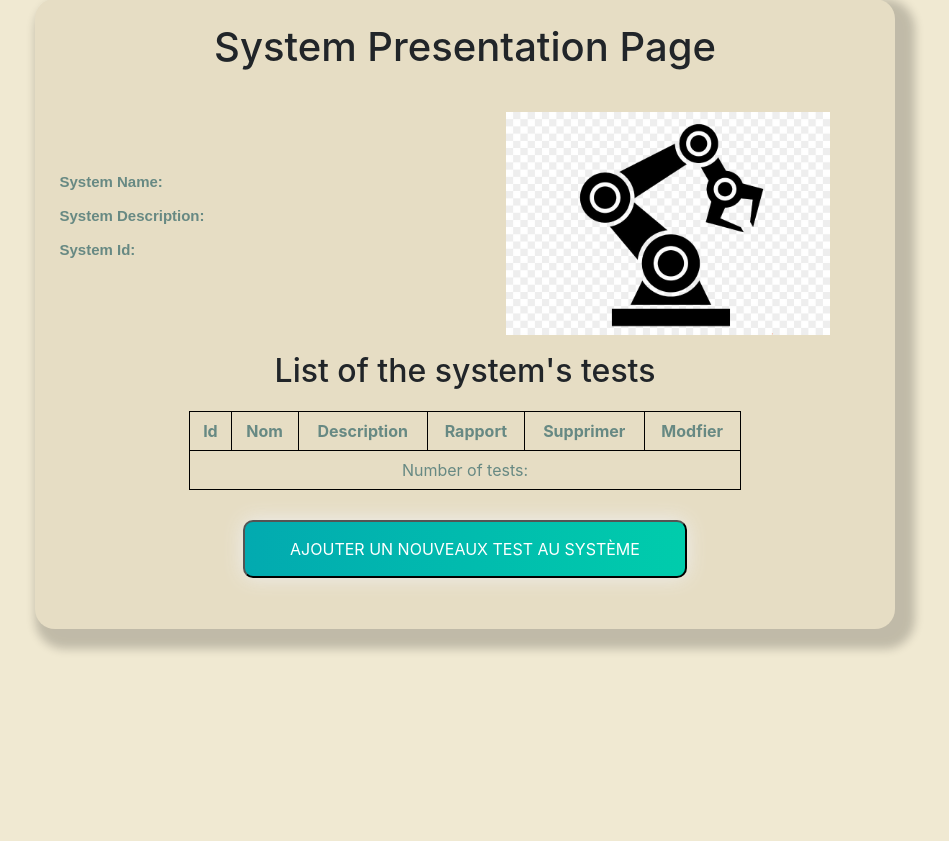
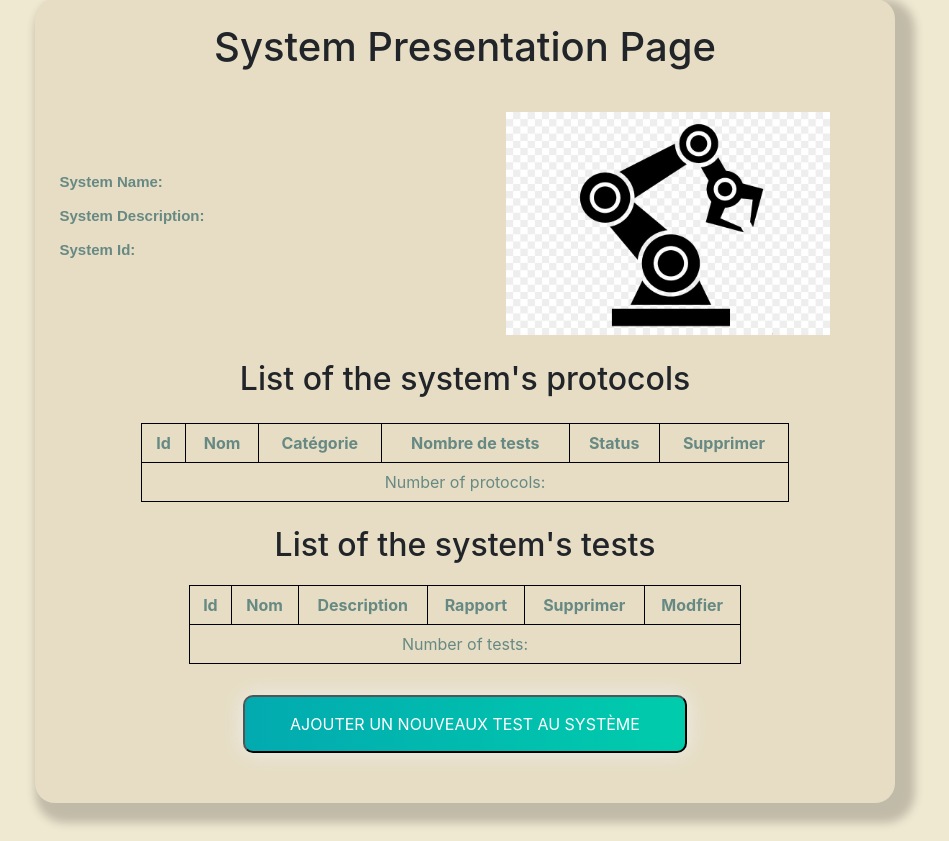
Before and after one commit to thib-info/Java-dev, a Spring app: page /systemUnitPresentation in a window 1280 px wide. Shown: the part 39-880 px from the top of the page, without its empty margins (175-1124 px from the left). Before the commit the page ends 691 px from the top, so only its background shows below. Run offline with Thymeleaf, Linux system fonts and the light colour scheme; the template is opened without the code that fills it, so the values that code supplies are empty.

Commit message:
#23 Implementation of web view

```diff
--- a/pom_parent/mantest-app/src/main/java/fr/uha/ensisa/gl/minimale/mantest_app/controller/SystemUnitController.java
+++ b/pom_parent/mantest-app/src/main/java/fr/uha/ensisa/gl/minimale/mantest_app/controller/SystemUnitController.java
@@ -27,6 +27,9 @@
 		ret.addObject("nbrTest", sus.getStoreTest().count());
 		ret.addObject("storeTest", sus.getStoreTest().getStore());
 
+		ret.addObject("storeProtocol", sus.getStoreProtocol().getStore());
+		ret.addObject("nbrProtocols", sus.getStoreProtocol().count());
+
 		return ret;
 	}
 }
--- a/pom_parent/mantest-app/src/main/webapp/WEB-INF/views/systemUnitPresentation.html
+++ b/pom_parent/mantest-app/src/main/webapp/WEB-INF/views/systemUnitPresentation.html
@@ -17,6 +17,41 @@
 				<div id="system-image-container">
 					<img class="system-image" src="../resources/medias/robotic-arm.jpg" th:src="@{/resources/medias/robotic-arm.jpg}">
 				</div>
+			</div>
+
+			<div id="container-protocol">
+				<h2>List of the system's protocols</h2>
+
+				<table id="tab-protocols">
+					<thead>
+						<tr>
+							<td>Id</td>
+							<td>Nom</td>
+							<td>Catégorie</td>
+							<td>Nombre de tests</td>
+							<td>Status</td>
+							<td>Supprimer</td>
+						</tr>
+					</thead>
+					<tbody>
+						<tr th:each="protocol: ${storeProtocol}" th:id="${'protocol_' + protocol.id}">
+							<td>[[${protocol.id}]]</td>
+							<td>[[${protocol.getTitle()}]]</td>
+							<td>[[${protocol.category}]]</td>
+							<td>[[${protocol.nbrTest}]]</td>
+							<td th:switch="${protocol.status}">
+								<span th:case="'0'">Pas encore effectué</span>
+								<span th:case="'1'">Effectué avec succès</span>
+								<span th:case="'2'">Echoué lors de l'execution</span>
+							</td>
+							<td class="delete-test"><img src="../resources/medias/cross.png" th:src="@{/resources/medias/cross.png}" border=5 height=35 width=35></td>
+					</tbody>
+					<tfoot>
+						<tr>
+							<td colspan="6">Number of protocols: [[${nbrProtocols}]]</td>
+						</tr>
+					</tfoot>
+				</table>
 			</div>
 
 			<div id="container-test">
--- a/pom_parent/mantest-app/src/main/webapp/resources/style.css
+++ b/pom_parent/mantest-app/src/main/webapp/resources/style.css
@@ -110,3 +110,7 @@
 	color: #fff;
 	text-decoration: none;
 }
+
+#container-protocol{
+	margin-top:  3%;
+}
--- a/pom_parent/mantest-dao-mem/src/main/java/fr/uha/ensisa/gl/gl2122_minimale_project/mantest_dao/Dao_mem/SystemDaoMem.java
+++ b/pom_parent/mantest-dao-mem/src/main/java/fr/uha/ensisa/gl/gl2122_minimale_project/mantest_dao/Dao_mem/SystemDaoMem.java
@@ -16,6 +16,7 @@
         setId(0);
 
         this.storeTest = new StoreDaoMem<TestDao>();
+        this.storeProtocol = new StoreDaoMem<ProtocolDao>();
     }
 
     public SystemDaoMem(String title, String description, long id) {
@@ -24,6 +25,7 @@
         setId(id);
 
         this.storeTest = new StoreDaoMem<TestDao>();
+        this.storeProtocol = new StoreDaoMem<ProtocolDao>();
     }
 
 	@Override
--- a/pom_parent/mantest-model/src/main/java/fr/uha/ensisa/gl/gl2122_minimale_project/mantest/Dao/DaoFactory.java
+++ b/pom_parent/mantest-model/src/main/java/fr/uha/ensisa/gl/gl2122_minimale_project/mantest/Dao/DaoFactory.java
@@ -6,5 +6,5 @@
 
     public void initTest(SystemDao sut);
     public void initSystem();
-    public void initProtocol();
+    public void initProtocol(SystemDao sut);
 }
```
Also changed, not shown: pom_parent/mantest-dao-mem/src/main/java/fr/uha/ensisa/gl/gl2122_minimale_project/mantest_dao/Dao_mem/DaoFactoryMem.java (+3 -5 lines), pom_parent/mantest-dao-mem/src/main/java/fr/uha/ensisa/gl/gl2122_minimale_project/mantest_dao/Dao_mem/ProtocolDaoMem.java (+9 -0 lines), 1 other file.
